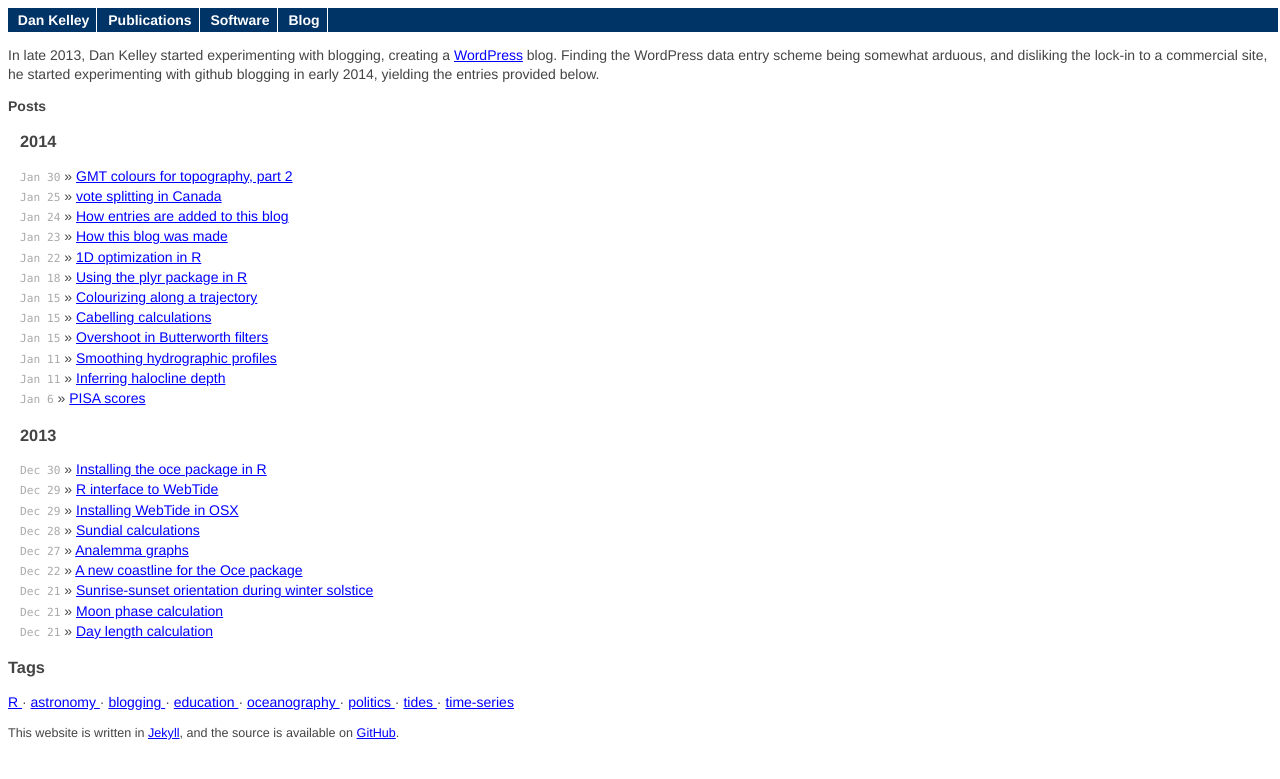
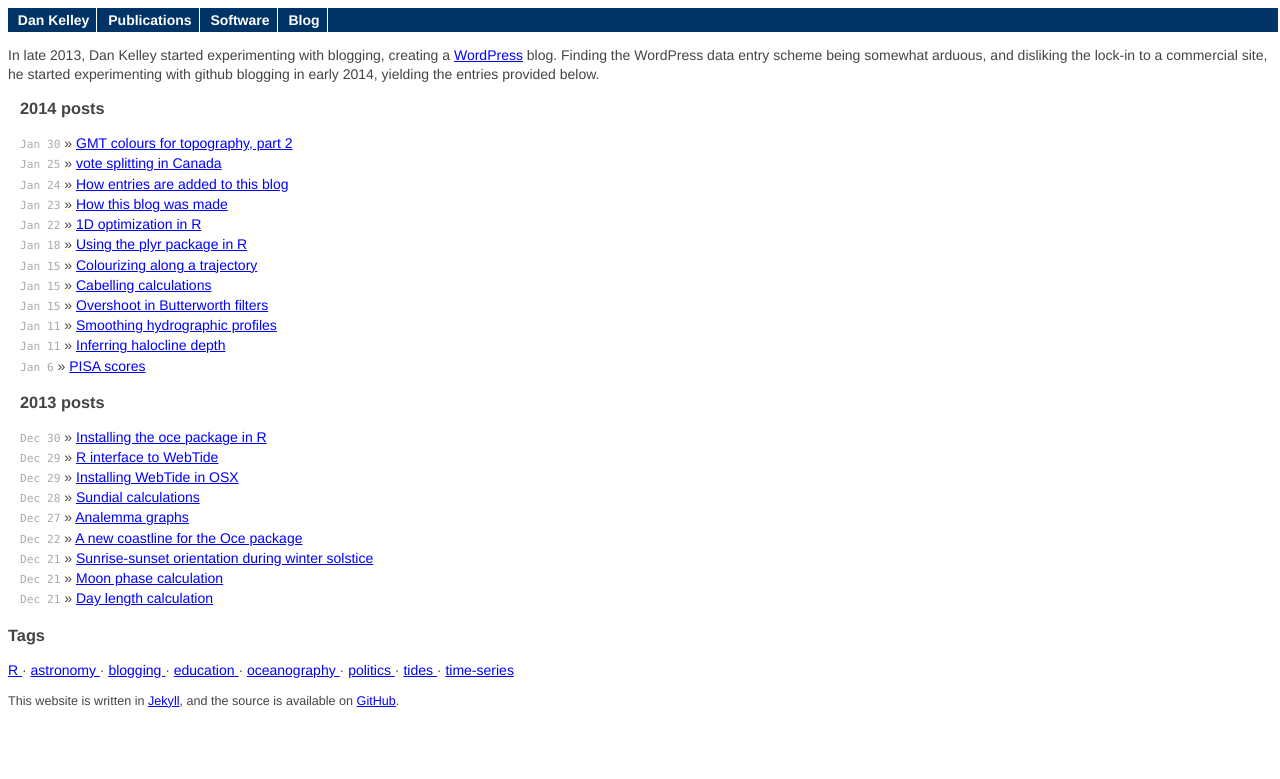
Before and after one commit to dankelley/dankelley.github.io, a Jekyll site: the page built from blog.html, in a window 1280 px wide. Shown: the top 779 px of the page. Built offline with Jekyll 4.4.1, drawn with Linux system fonts in a browser that asks for light colours.

Commit message:
archive separated by year

```diff
--- a/blog.html
+++ b/blog.html
@@ -12,16 +12,15 @@ WordPress data entry scheme being somewhat arduous, and disliking the lock-in
 to a commercial site, he started experimenting with github blogging in early
 2014, yielding the entries provided below.</p>
 
-<p><b>Posts</b></p>
 <ul class="posts">
     {% for post in site.posts %}
     {% unless post.next %}
-    <h3> {{ post.date | date: '%Y' }} </h3>
+    <h3> {{ post.date | date: '%Y' }} posts </h3>
     {% else %}
     {% capture year %}{{ post.date | date: '%Y' }}{% endcapture %}
     {% capture nyear %}{{ post.next.date | date: '%Y' }}{% endcapture %}
     {% if year != nyear %}
-    <h3> {{ post.date | date: '%Y' }} </h3>
+    <h3> {{ post.date | date: '%Y' }} posts </h3>
     {% endif %}
     <li>
     <span>{{ post.date | date: "%b %e" }}</span> &raquo;
```
